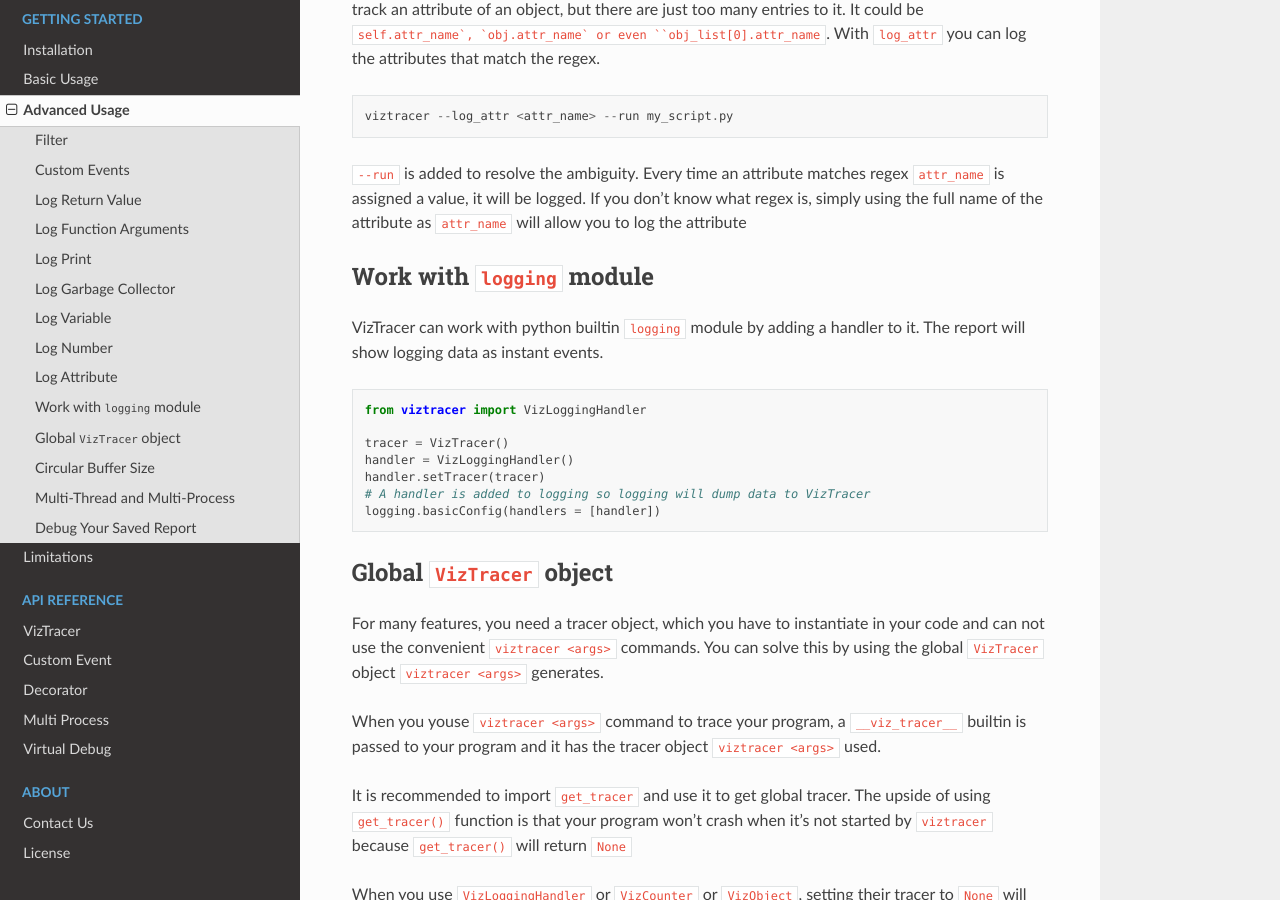
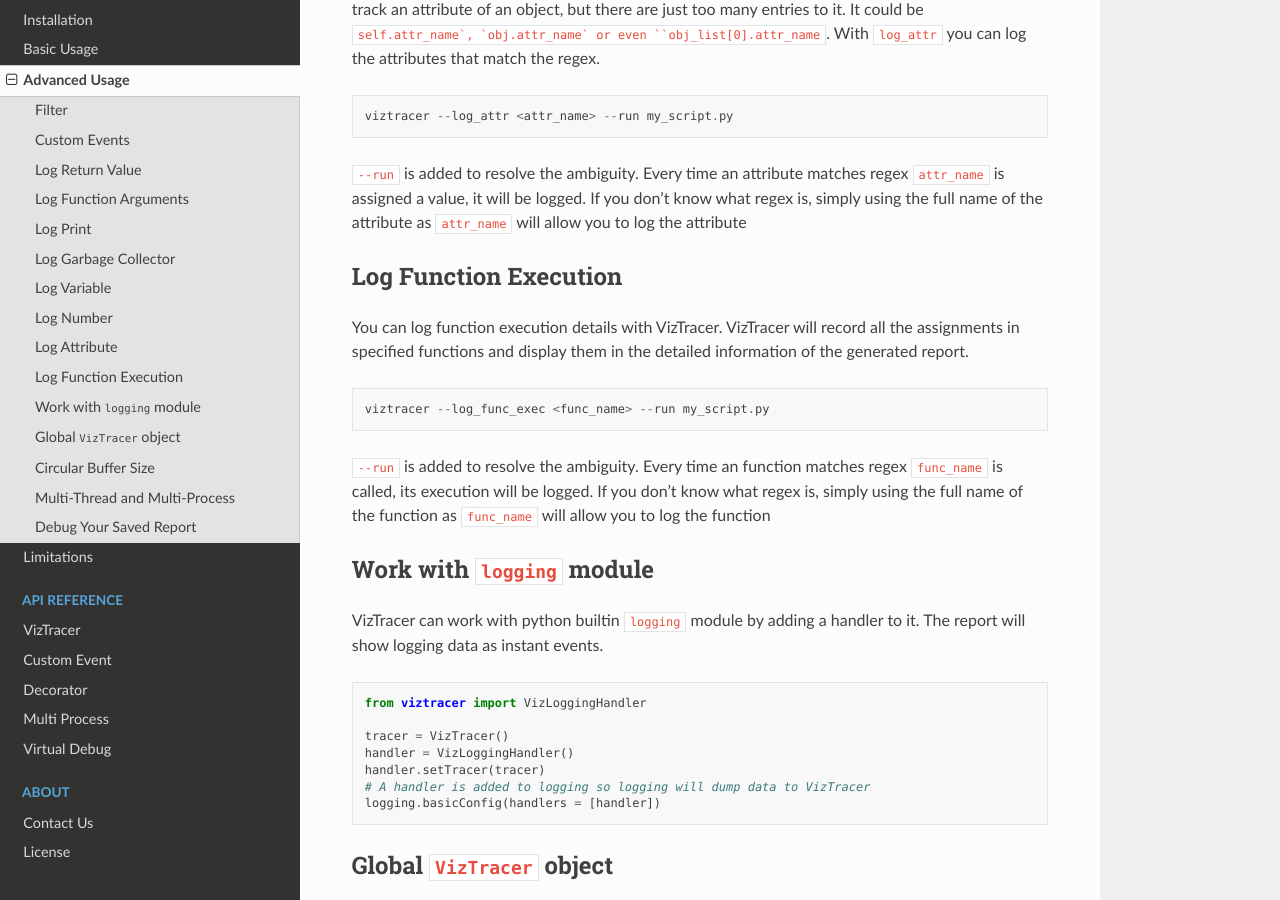
Before and after one commit to gaogaotiantian/viztracer, a Sphinx documentation site: the page built from docs/source/advanced_usage.rst, in a window 1280 px wide and 900 px high, scrolled down 4465 px. Built offline with Sphinx 7.4.7 and the Read the Docs theme 2.0.0, drawn with Linux system fonts in a browser that asks for light colours.

Commit message:
Add docs

```diff
--- a/docs/source/advanced_usage.rst
+++ b/docs/source/advanced_usage.rst
@@ -208,6 +208,19 @@
 ``--run`` is added to resolve the ambiguity. Every time an attribute matches regex ``attr_name`` is assigned a value, it will be logged.
 If you don't know what regex is, simply using the full name of the attribute as ``attr_name`` will allow you to log the attribute
 
+Log Function Execution
+----------------------
+
+You can log function execution details with VizTracer. VizTracer will record all the assignments in specified functions and display
+them in the detailed information of the generated report.
+
+.. code-block::
+
+    viztracer --log_func_exec <func_name> --run my_script.py
+
+``--run`` is added to resolve the ambiguity. Every time an function matches regex ``func_name`` is called, its execution will be logged.
+If you don't know what regex is, simply using the full name of the function as ``func_name`` will allow you to log the function
+
 Work with ``logging`` module
 ----------------------------
 
```
Also changed, not shown: README.md (+1 -0 lines).
